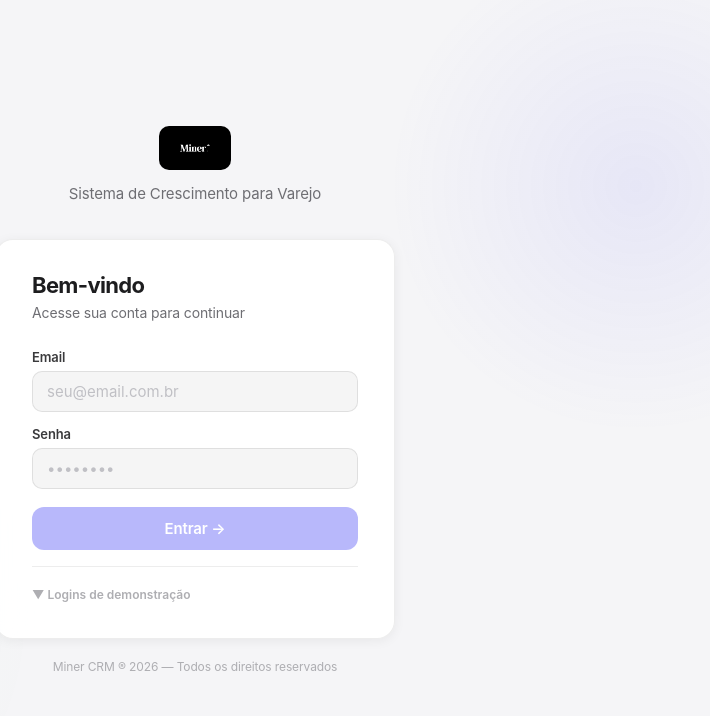
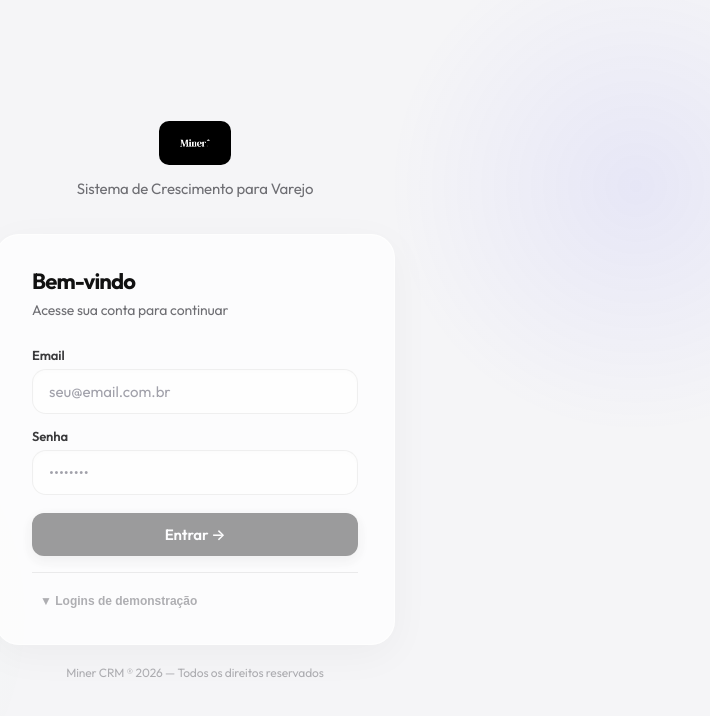
Before and after one commit to gustavocoutiinho/crmminer, a React (Vite) app: page / in a window 1280 px wide. Shown: the top 716 px of the page, without its empty margins (445-1155 px from the left). Built offline with nearby package versions, Linux system fonts and the light colour scheme.

Commit message:
style: Apply Apple Premium Glassmorphism UI & Master Admin Webhooks

```diff
--- a/src/App.jsx
+++ b/src/App.jsx
@@ -30,119 +30,134 @@ const T = {
 
 // ── Styles: Apple SF Pro stack, all fixes ────────────────────────────────────
 const STYLES = `
-@import url('https://fonts.googleapis.com/css2?family=Inter:wght@300;400;500;600;700;800;900&family=JetBrains+Mono:wght@400;500;600&display=swap');
+@import url('https://fonts.googleapis.com/css2?family=Outfit:wght@300;400;500;600;700;800;900&family=Inter:wght@400;500;600&display=swap');
 
 :root {
-  --sf: -apple-system, BlinkMacSystemFont, "SF Pro Text", "SF Pro Display",
-        "Inter", ui-sans-serif, system-ui, sans-serif;
+  --sf: "Outfit", -apple-system, BlinkMacSystemFont, "SF Pro Text", "SF Pro Display", "Inter", sans-serif;
   --mono: "SF Mono", "JetBrains Mono", ui-monospace, monospace;
-  --brand: #4545F5;
-  --rc: 18px;   /* card radius   */
-  --rb: 980px;  /* button radius */
-  --ri: 10px;   /* input radius  */
+  --brand: #0A0A0A;
+  --brand-light: #2A2A2A;
+  --brand-hover: #1A1A1A;
+  --accent: #4545F5;
+  --rc: 24px;   /* card radius */
+  --rb: 12px;   /* button radius */
+  --ri: 14px;   /* input radius */
+  --glass-bg: rgba(255, 255, 255, 0.7);
+  --glass-blur: blur(40px) saturate(200%);
+  --glass-border: 1px solid rgba(255, 255, 255, 0.6);
+  --glass-shadow: 0 10px 40px rgba(0, 0, 0, 0.04);
 }
 
 *, *::before, *::after { box-sizing: border-box; margin: 0; padding: 0; }
 
 body {
   font-family: var(--sf);
-  background: #f5f5f7;
-  color: #1d1d1f;
+  background-color: #f7f7f9;
+  background-image:
+    radial-gradient(at 0% 0%, rgba(69, 69, 245, 0.06) 0px, transparent 50%),
+    radial-gradient(at 100% 100%, rgba(40, 205, 65, 0.05) 0px, transparent 50%);
+  background-attachment: fixed;
+  color: #111111;
   -webkit-font-smoothing: antialiased;
   -moz-osx-font-smoothing: grayscale;
 }
 
-/* SF Pro kerning */
-h1,h2,h3 { letter-spacing:-0.03em; }
+/* SF Pro / Outfit kerning */
+h1,h2,h3 { letter-spacing:-0.04em; font-weight: 700; }
 p,span,div,td,th,label { letter-spacing:-0.01em; }
 
-::-webkit-scrollbar { width:5px; height:5px; }
+::-webkit-scrollbar { width:6px; height:6px; }
 ::-webkit-scrollbar-track { background:transparent; }
-::-webkit-scrollbar-thumb { background:rgba(0,0,0,0.14); border-radius:5px; }
+::-webkit-scrollbar-thumb { background:rgba(0,0,0,0.1); border-radius:10px; }
+::-webkit-scrollbar-thumb:hover { background:rgba(0,0,0,0.2); }
 
 /* Keyframes */
-@keyframes fadeUp  { from{opacity:0;transform:translateY(10px)} to{opacity:1;transform:translateY(0)} }
+@keyframes fadeUp  { from{opacity:0;transform:translateY(12px)} to{opacity:1;transform:translateY(0)} }
 @keyframes fadeIn  { from{opacity:0} to{opacity:1} }
-@keyframes scaleIn { from{opacity:0;transform:scale(0.96)} to{opacity:1;transform:scale(1)} }
-@keyframes pulse   { 0%,100%{opacity:1} 50%{opacity:.45} }
+@keyframes scaleIn { from{opacity:0;transform:scale(0.95)} to{opacity:1;transform:scale(1)} }
+@keyframes pulse   { 0%,100%{opacity:1} 50%{opacity:.5} }
 @keyframes spin    { to{transform:rotate(360deg)} }
 
-.fade-up  { animation:fadeUp  .28s cubic-bezier(.34,1.2,.64,1); }
-.fade-in  { animation:fadeIn  .22s ease; }
-.scale-in { animation:scaleIn .22s cubic-bezier(.34,1.2,.64,1); }
+.fade-up  { animation:fadeUp  .4s cubic-bezier(0.16, 1, 0.3, 1) forwards; }
+.fade-in  { animation:fadeIn  .3s ease forwards; }
+.scale-in { animation:scaleIn .4s cubic-bezier(0.16, 1, 0.3, 1) forwards; }
 
 /* ── Inputs ── */
 .ap-inp {
-  background:rgba(0,0,0,0.04); border:1.5px solid rgba(0,0,0,0.09);
-  border-radius:var(--ri); padding:10px 14px;
-  font-size:15px; font-family:var(--sf);
-  outline:none; width:100%; color:#1d1d1f; transition:all .18s;
-}
-.ap-inp:focus { background:#fff; border-color:var(--brand); box-shadow:0 0 0 3.5px rgba(69,69,245,.15); }
-.ap-inp::placeholder { color:#c0c0c5; }
-.ap-inp.mono { font-family:var(--mono); font-size:13px; }
-.ap-inp:read-only { background:rgba(0,0,0,0.03); color:#6e6e73; cursor:default; }
+  background:rgba(255,255,255,0.6); border:1px solid rgba(0,0,0,0.06);
+  border-radius:var(--ri); padding:12px 16px;
+  font-size:15px; font-family:var(--sf); font-weight:500;
+  outline:none; width:100%; color:#111; transition:all .25s ease;
+  box-shadow: inset 0 2px 4px rgba(0,0,0,0.01);
+}
+.ap-inp:focus { background:#fff; border-color:var(--brand); box-shadow:0 0 0 4px rgba(0,0,0,0.05); }
+.ap-inp::placeholder { color:#a1a1aa; font-weight:400; }
+.ap-inp.mono { font-family:var(--mono); font-size:14px; }
+.ap-inp:read-only { background:rgba(0,0,0,0.02); color:#71717a; cursor:default; }
 
 .ap-sel {
-  background:rgba(0,0,0,0.04); border:1.5px solid rgba(0,0,0,0.09);
-  border-radius:var(--ri); padding:10px 14px;
-  font-size:15px; font-family:var(--sf);
-  outline:none; width:100%; color:#1d1d1f; cursor:pointer;
-  -webkit-appearance:none; appearance:none;
-}
-.ap-sel:focus { border-color:var(--brand); box-shadow:0 0 0 3.5px rgba(69,69,245,.15); }
+  background:rgba(255,255,255,0.6); border:1px solid rgba(0,0,0,0.06);
+  border-radius:var(--ri); padding:12px 16px;
+  font-size:15px; font-family:var(--sf); font-weight:500;
+  outline:none; width:100%; color:#111; cursor:pointer;
+  -webkit-appearance:none; appearance:none; transition:all .25s ease;
+}
+.ap-sel:focus { border-color:var(--brand); box-shadow:0 0 0 4px rgba(0,0,0,0.05); }
 
 /* ── Buttons ── */
 .ap-btn {
-  display:inline-flex; align-items:center; justify-content:center; gap:6px;
-  padding:10px 20px; border-radius:var(--rb);
+  display:inline-flex; align-items:center; justify-content:center; gap:8px;
+  padding:12px 24px; border-radius:var(--rb);
   font-size:15px; font-weight:600; cursor:pointer; font-family:var(--sf);
-  transition:all .18s cubic-bezier(.34,1.2,.64,1); border:none; white-space:nowrap;
-  letter-spacing:-0.01em;
-}
-.ap-btn:active:not(:disabled) { transform:scale(0.97); }
-.ap-btn:disabled { opacity:.38; cursor:not-allowed; }
-
-.ap-btn-primary  { background:var(--brand); color:#fff; }
-.ap-btn-primary:hover:not(:disabled)  { background:#2f2fb8; box-shadow:0 4px 20px rgba(69,69,245,.35); }
-.ap-btn-secondary { background:rgba(0,0,0,0.06); color:#1d1d1f; }
-.ap-btn-secondary:hover:not(:disabled) { background:rgba(0,0,0,0.10); }
-.ap-btn-danger  { background:rgba(255,59,48,.10);  color:#ff3b30; }
-.ap-btn-danger:hover:not(:disabled)  { background:rgba(255,59,48,.18); }
-.ap-btn-success { background:rgba(40,205,65,.10);  color:#28cd41; }
-.ap-btn-success:hover:not(:disabled) { background:rgba(40,205,65,.18); }
-.ap-btn-sm  { padding:6px 14px; font-size:13px; }
-.ap-btn-ghost { background:transparent; color:var(--brand); font-size:13px; font-weight:600;
-                font-family:var(--sf); cursor:pointer; border:none; padding:4px 0; }
-.ap-btn-ghost:hover { opacity:.7; }
-
-/* ── Cards ── */
+  transition:all .25s cubic-bezier(0.16, 1, 0.3, 1); border:none; white-space:nowrap;
+  letter-spacing:-0.01em; outline:none;
+}
+.ap-btn:active:not(:disabled) { transform:scale(0.96); }
+.ap-btn:disabled { opacity:.4; cursor:not-allowed; }
+
+.ap-btn-primary  { background:var(--brand); color:#fff; box-shadow: 0 4px 14px rgba(0,0,0,0.15); }
+.ap-btn-primary:hover:not(:disabled)  { background:var(--brand-hover); box-shadow:0 6px 20px rgba(0,0,0,0.2); transform:translateY(-1px); }
+.ap-btn-secondary { background:rgba(0,0,0,0.04); color:#111; border: 1px solid rgba(0,0,0,0.03); }
+.ap-btn-secondary:hover:not(:disabled) { background:rgba(0,0,0,0.08); }
+.ap-btn-danger  { background:rgba(239,68,68,.08); color:#ef4444; }
+.ap-btn-danger:hover:not(:disabled)  { background:rgba(239,68,68,.15); }
+.ap-btn-success { background:rgba(34,197,94,.08); color:#22c55e; }
+.ap-btn-success:hover:not(:disabled) { background:rgba(34,197,94,.15); }
+.ap-btn-sm  { padding:8px 16px; font-size:14px; border-radius:10px; }
+.ap-btn-ghost { background:transparent; color:var(--brand); font-size:14px; font-weight:600; cursor:pointer; border:none; padding:4px 8px; transition:0.2s; border-radius:8px;}
+.ap-btn-ghost:hover { background:rgba(0,0,0,0.04); }
+
+/* ── Cards (Premium Glass) ── */
 .ap-card {
-  background:rgba(255,255,255,0.92);
-  backdrop-filter:blur(20px) saturate(1.6);
-  -webkit-backdrop-filter:blur(20px) saturate(1.6);
-  border:1px solid rgba(0,0,0,0.07); border-radius:var(--rc);
-  box-shadow:0 2px 12px rgba(0,0,0,0.06);
-}
+  background: var(--glass-bg);
+  backdrop-filter: var(--glass-blur);
+  -webkit-backdrop-filter: var(--glass-blur);
+  border: var(--glass-border);
+  border-radius: var(--rc);
+  box-shadow: var(--glass-shadow);
+  transition: all 0.3s cubic-bezier(0.16, 1, 0.3, 1);
+}
+.ap-card:hover { box-shadow: 0 14px 44px rgba(0, 0, 0, 0.06); transform:translateY(-1px); }
 
 /* ── Sidebar frosted glass ── */
 .sidebar {
-  background:rgba(255,255,255,0.82);
-  backdrop-filter:blur(32px) saturate(1.8);
-  -webkit-backdrop-filter:blur(32px) saturate(1.8);
-  border-right:1px solid rgba(0,0,0,0.07);
+  background: var(--glass-bg);
+  backdrop-filter: var(--glass-blur);
+  -webkit-backdrop-filter: var(--glass-blur);
+  border-right: 1px solid rgba(0,0,0,0.04);
+  box-shadow: 1px 0 20px rgba(0,0,0,0.02);
 }
 
 /* ── Nav ── */
 .nav-item {
-  display:flex; align-items:center; gap:9px; padding:8px 12px;
-  border-radius:10px; cursor:pointer; font-size:14px; font-weight:500;
-  color:#6e6e73; transition:all .15s; user-select:none;
-}
-.nav-item:hover  { background:rgba(0,0,0,0.05); color:#1d1d1f; }
-.nav-item.active { background:rgba(69,69,245,.10); color:#4545F5; font-weight:600; }
-.nav-group { font-size:10px; font-weight:700; color:#c7c7cc; text-transform:uppercase;
-             letter-spacing:0.9px; padding:14px 12px 4px; }
+  display:flex; align-items:center; gap:12px; padding:10px 14px;
+  border-radius:12px; cursor:pointer; font-size:15px; font-weight:500;
+  color:#71717a; transition:all .2s ease; user-select:none; margin-bottom:2px;
+}
+.nav-item:hover  { background:rgba(0,0,0,0.03); color:#111; }
+.nav-item.active { background:var(--brand); color:#fff; font-weight:600; box-shadow:0 4px 12px rgba(0,0,0,0.1); }
+.nav-group { font-size:11px; font-weight:700; color:#a1a1aa; text-transform:uppercase;
+             letter-spacing:1px; padding:18px 14px 6px; }
 
 /* ── Table ── */
 .ap-th { padding:10px 16px; font-size:11px; font-weight:700; color:#aeaeb2;
@@ -281,14 +296,14 @@ const DB = {
 };
 
 const LOGINS = [
-  { email:"owner@miner.com",              senha:"miner123", tipo:"owner", nome:"Joao Dono",   role:"owner",      marcaId:null },
-  { email:"admin@minerfashion.com.br",    senha:"admin123", tipo:"marca", nome:"Joao Souza",  role:"admin",      marcaId:"m1" },
-  { email:"fernanda@minerfashion.com.br", senha:"super123", tipo:"marca", nome:"Fernanda G.", role:"supervisor", marcaId:"m1" },
-  { email:"maria@minerfashion.com.br",    senha:"vend123",  tipo:"marca", nome:"Maria Sales", role:"vendedor",   marcaId:"m1" },
-  { email:"admin@lesalis.com.br",          senha:"lesalis2026", tipo:"marca", nome:"Le Salis Admin", role:"admin", marcaId:"m2" },
-  { email:"deborah@lesalis.com.br",         senha:"lesalis2026", tipo:"marca", nome:"Deborah",       role:"admin",      marcaId:"m2" },
-  { email:"leonardo@prls.com.br",         senha:"prls2026", tipo:"marca", nome:"Leonardo",    role:"admin",      marcaId:"m2" },
-  { email:"squad@minerbz.com.br",         senha:"squad2026",tipo:"marca", nome:"Squad Miner", role:"admin",      marcaId:"m1" },
+  { email:"gustavo@minerbz.com.br",       senha:"master2026", tipo:"owner", nome:"Gustavo",     role:"owner",      marcaId:null },
+  { email:"squad@minerbz.com.br",         senha:"squad2026",  tipo:"owner", nome:"Squad Miner", role:"owner",      marcaId:null },
+  { email:"admin@minerfashion.com.br",    senha:"admin123",   tipo:"marca", nome:"Joao Souza",  role:"admin",      marcaId:"m1" },
+  { email:"fernanda@minerfashion.com.br", senha:"super123",   tipo:"marca", nome:"Fernanda G.", role:"supervisor", marcaId:"m1" },
+  { email:"maria@minerfashion.com.br",    senha:"vend123",    tipo:"marca", nome:"Maria Sales", role:"vendedor",   marcaId:"m1" },
+  { email:"admin@lesalis.com.br",         senha:"lesalis2026",tipo:"marca", nome:"Le Salis Admin", role:"admin",   marcaId:"m2" },
+  { email:"deborah@lesalis.com.br",       senha:"lesalis2026",tipo:"marca", nome:"Deborah",       role:"admin",      marcaId:"m2" },
+  { email:"leonardo@prls.com.br",         senha:"prls2026",   tipo:"marca", nome:"Leonardo",    role:"admin",      marcaId:"m2" },
 ];
 
 const STATUS_CFG = {
@@ -469,12 +484,15 @@ function Login({ onLogin }) {
 
     if (data?.user) {
       // Usuário real do Supabase
+      const userEmail = data.user.email;
+      const isAdminEmail = (userEmail === 'gustavo@minerbz.com.br' || userEmail === 'squad@minerbz.com.br');
+
       onLogin({
-        email: data.user.email,
-        nome: data.user.user_metadata?.nome || data.user.email.split("@")[0],
-        tipo: "marca",
-        role: data.user.user_metadata?.role || "admin",
-        marcaId: data.user.user_metadata?.marcaId || "m1",
+        email: userEmail,
+        nome: data.user.user_metadata?.nome || userEmail.split("@")[0],
+        tipo: isAdminEmail ? "owner" : "marca",
+        role: isAdminEmail ? "owner" : (data.user.user_metadata?.role || "admin"),
+        marcaId: isAdminEmail ? null : (data.user.user_metadata?.marcaId || "m1"),
         supabaseUser: true,
       });
       return;
@@ -800,8 +818,28 @@ function OwnerMarcas({ marcas, setMarcas }) {
           <button className="ap-btn ap-btn-primary" disabled={!f.nome||!f.email||!f.resp}
             onClick={() => {
               if (f.nome && f.email && f.resp) {
+                const generatedPassword = Math.random().toString(36).slice(-8); // Gera senha aleatória de 8 chars
+
+                // Webhook Make.com -> Notion Sync
+                try {
+                  fetch("https://hook.us1.make.com/xxxx_notion_sync", {
+                    method: "POST",
+                    headers: { "Content-Type": "application/json" },
+                    body: JSON.stringify({
+                      event: "new_brand_created",
+                      url: "https://minerbz.com.br",
+                      email: f.email,
+                      password: generatedPassword,
+                      marca: f.nome
+                    })
+                  }).catch(() => {});
+                } catch(e) {}
+
+                // Criar no Auth do Supabase implicitamente (se configurado backend completo)
+                // supabase.auth.signUp({ email: f.email, password: generatedPassword, options: { ... } });
+
                 onSave({ ...f, id:`m${Date.now()}`, lojas:1, usuarios:1, clientes:0,
-                  mrr: DB.planos.find(p=>p.id===f.plano)?.preco||0, status:"trial", createdAt:"Agora" });
+                  mrr: DB.planos.find(p=>p.id===f.plano)?.preco||0, status:"trial", createdAt:"Agora", defaultPassword: generatedPassword });
                 onClose();
               }
             }}>
```
